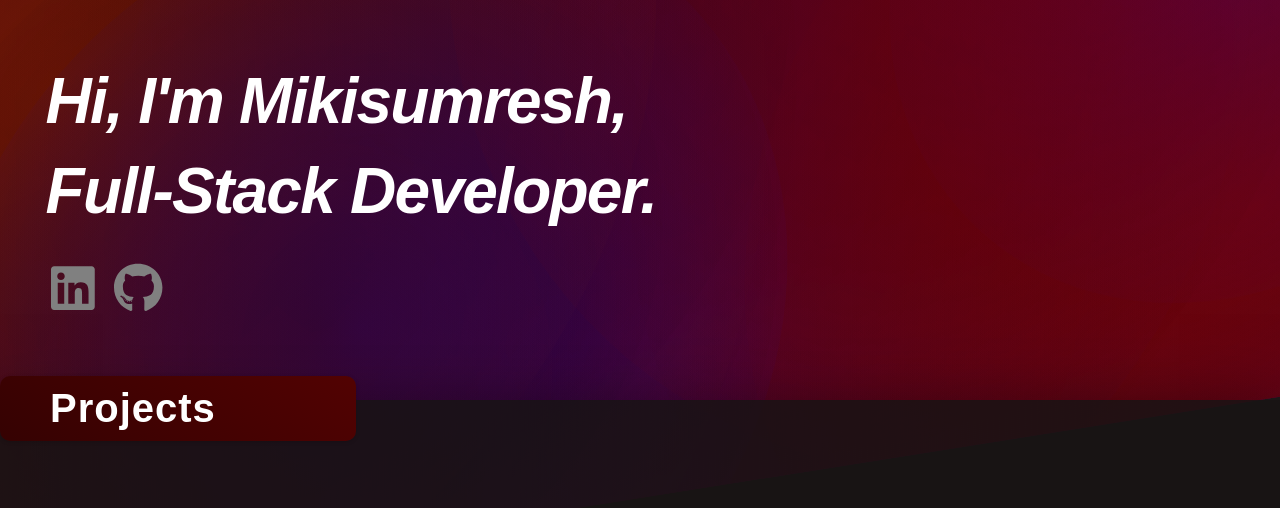
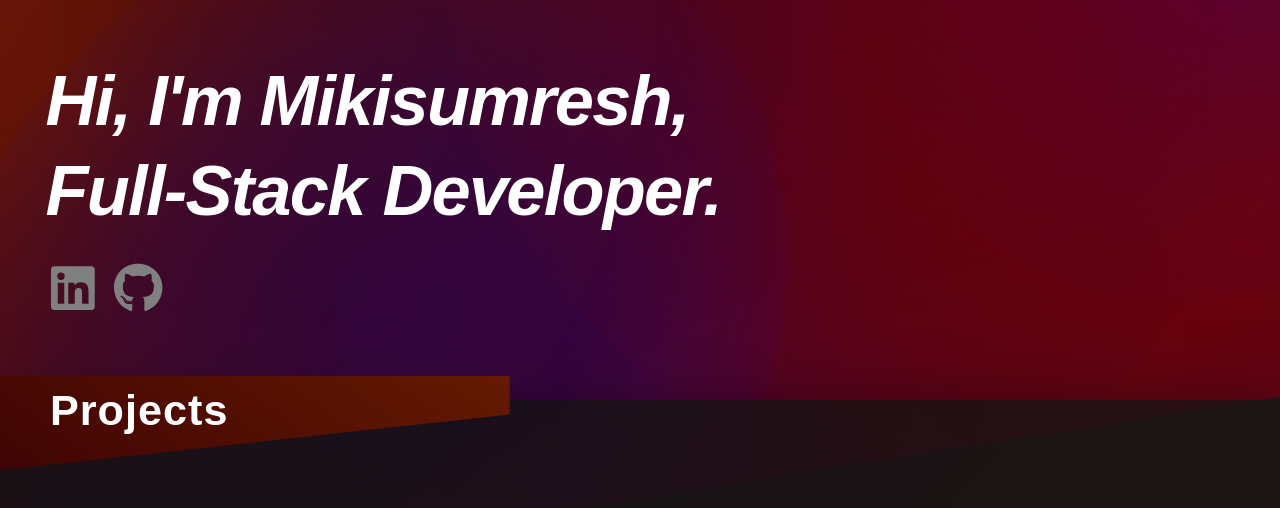
Before and after one commit to DatDereDaag/Portfolio, a React (Vite) app: page / in a window 1280 px wide. Shown: the top 508 px of the page. Built offline with nearby package versions, Linux system fonts and the light colour scheme; a web font is replaced by a local one.

Commit message:
updated: content slider header clip path and gradient ; along with content slider background

```diff
--- a/src/Components/Content Slider/index.scss
+++ b/src/Components/Content Slider/index.scss
@@ -10,19 +10,26 @@
     font-family: "Expletus Sans", sans-serif;
     font-optical-sizing: auto;
     font-weight: 600;
-    font-size: 2.5rem;
+    font-size: 2.7rem;
     letter-spacing: 1px;
 
-    background: linear-gradient(35deg, #350202 0%, #520202 100%);
+    background: linear-gradient(35deg, #3f0404 0%, #651a01 100%);
     color: white;
 
     margin: 0px;
-    padding: 10px 50px;
+    padding: 10px 50px 35px 50px;
 
-    width: 20vw;
-    border-radius: 10px;
+    width: 32vw;
 
-    box-shadow: rgba(0, 0, 0, 0.16) 0px 1px 4px;
+    clip-path: polygon(0 0, 100% 0, 100% 41%, 0 100%);
+
+    box-shadow:
+      rgba(14, 63, 126, 0.04) 0px 0px 0px 1px,
+      rgba(42, 51, 69, 0.04) 0px 1px 1px -0.5px,
+      rgba(42, 51, 70, 0.04) 0px 3px 3px -1.5px,
+      rgba(42, 51, 70, 0.04) 0px 6px 6px -3px,
+      rgba(14, 63, 126, 0.04) 0px 12px 12px -6px,
+      rgba(14, 63, 126, 0.04) 0px 24px 24px -12px;
 
     z-index: 2;
   }
@@ -35,7 +42,11 @@
   .content-background {
     position: relative;
 
-    background-color: rgba(23, 19, 19, 0.85);
+    background: linear-gradient(
+      135deg,
+      rgba(17, 17, 20, 0.85) 0%,
+      rgba(32, 19, 19, 0.85) 100%
+    );
 
     height: 50vh;
     width: 100%;
--- a/src/Components/Home/index.scss
+++ b/src/Components/Home/index.scss
@@ -3,7 +3,7 @@
   top: 2vh;
   left: 2vw;
   margin: 20px;
-  font-size: 2rem;
+  font-size: 2.2rem;
   color: white;
 
   .hero-font {
```
